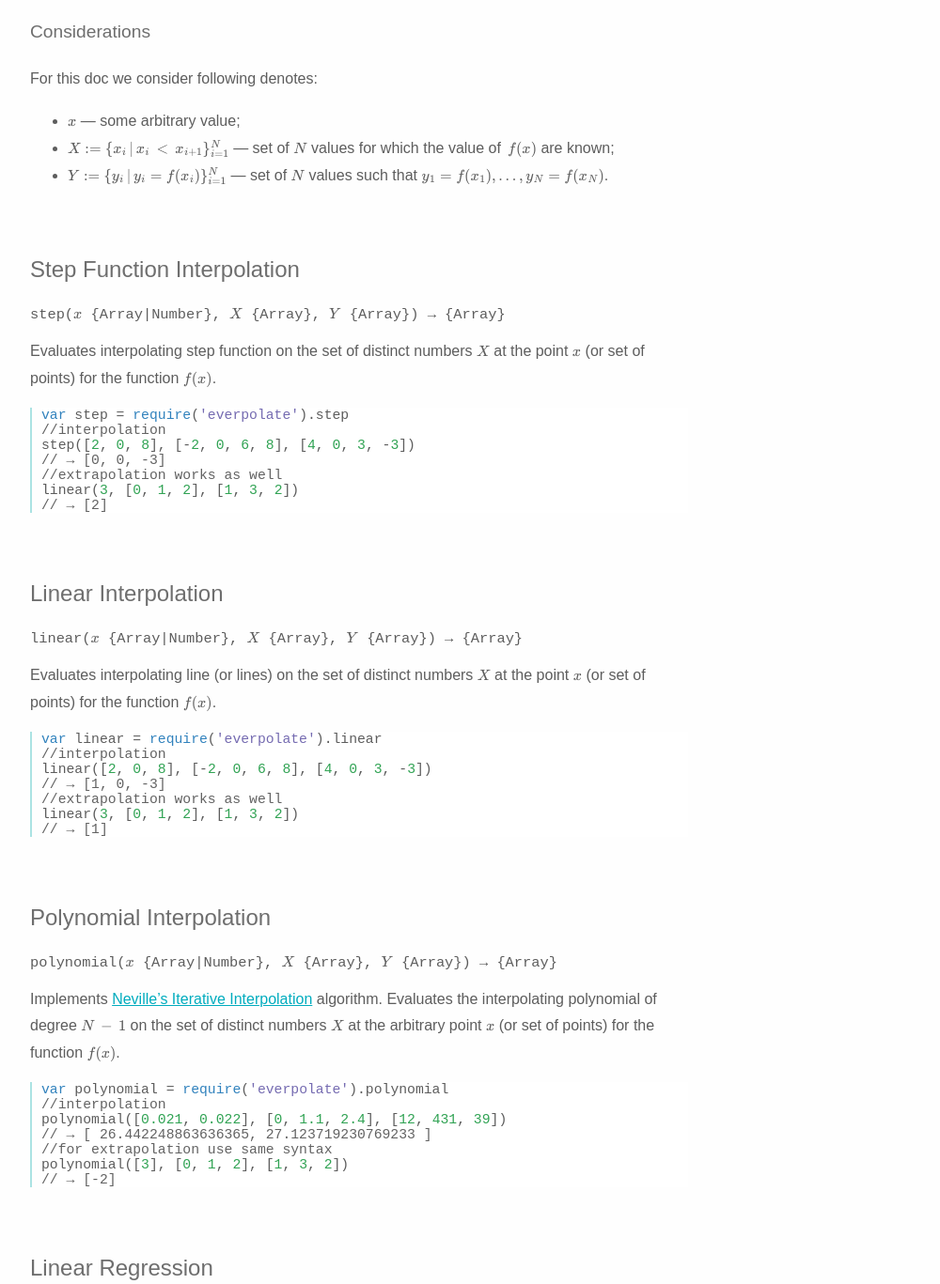
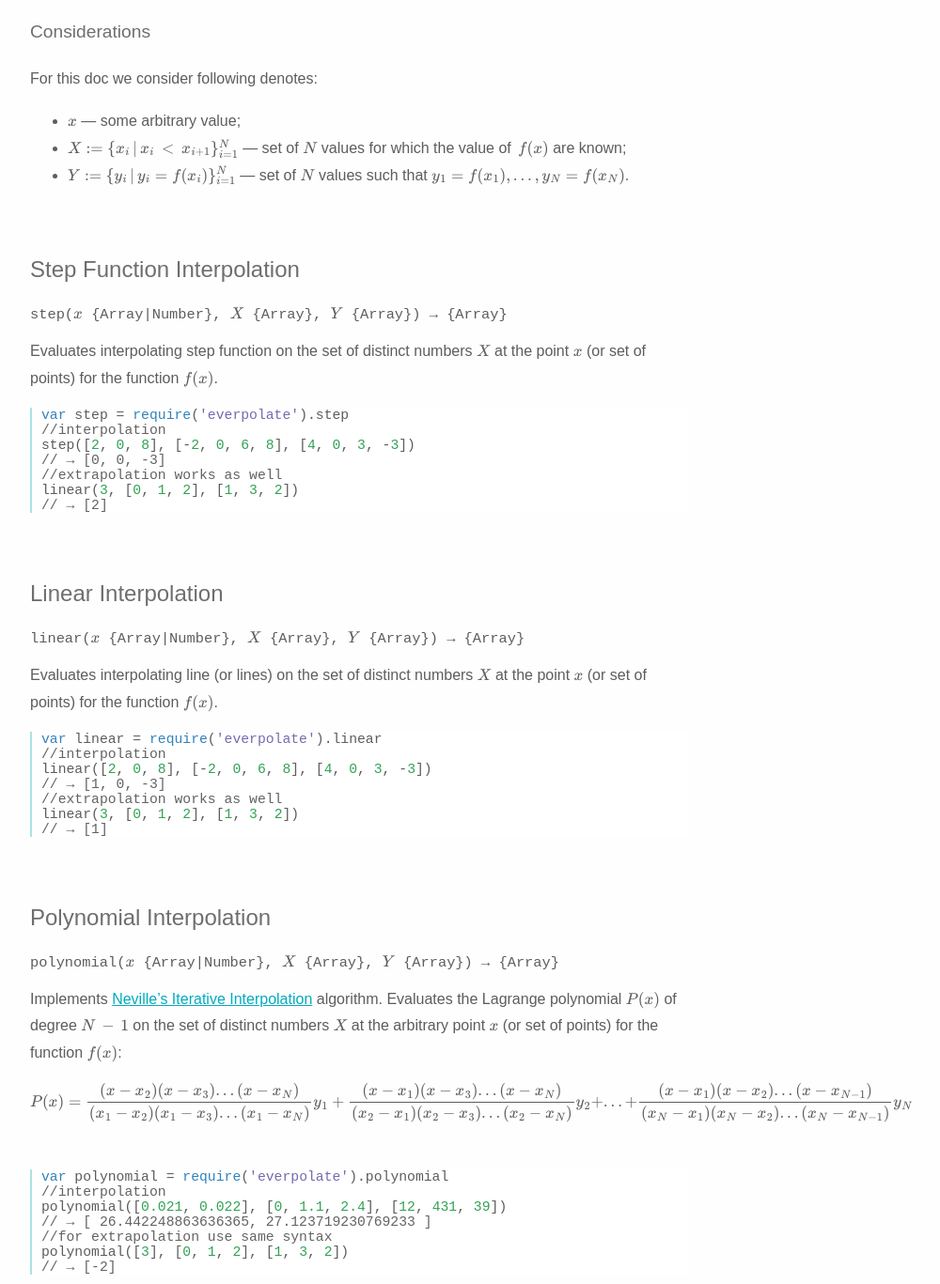
Before and after one commit to BorisChumichev/everpolate, a plain HTML site: page index.html in a window 1280 px wide. Shown: the part 1205-2572 px from the top of the page at 94% size, without its empty margins (258-1258 px from the left). Drawn offline with nearby package versions, Linux system fonts and the light colour scheme; some packages are replaced by stand-ins of ours; a web font is replaced by a local one.

Commit message:
Lagrange polynomial formula

```diff
--- a/index.html
+++ b/index.html
@@ -23,7 +23,7 @@
             extensions: ["tex2jax.js"],
             "HTML-CSS": {
                 preferredFont: "STIX",
-                scale: 85
+                scale: 90
             }
         });
     </script>
@@ -81,7 +81,9 @@ linear(3, [0, 1, 2], [1, 3, 2])
 // → [1]</code></pre>
     <h3><a name="poly"></a>Polynomial Interpolation</h3>
     <code>polynomial(</code>$x$<code> {Array|Number}, </code>$X$<code> {Array}, </code>$Y$<code> {Array}) → {Array}</code>
-    <p>Implements <a target="_blank" href="http://books.google.ru/books?id=CqPDAgAAQBAJ&lpg=PA259&dq=Neville%E2%80%99s%20Iterative%20Interpolation&hl=ru&pg=PA258#v=onepage&q=Neville%E2%80%99s%20Iterative%20Interpolation&f=false">Neville’s Iterative Interpolation</a> algorithm. Evaluates the interpolating polynomial of degree $N\,-\,1$ on the set of distinct numbers \( X \) at the arbitrary point $x$ (or set of points) for the function $f(x)$.</p>
+    <p>Implements <a target="_blank" href="http://books.google.ru/books?id=CqPDAgAAQBAJ&lpg=PA259&dq=Neville%E2%80%99s%20Iterative%20Interpolation&hl=ru&pg=PA258#v=onepage&q=Neville%E2%80%99s%20Iterative%20Interpolation&f=false">Neville’s Iterative Interpolation</a> algorithm. Evaluates the Lagrange polynomial $P(x)$ of degree $N\,-\,1$ on the set of distinct numbers \( X \) at the arbitrary point $x$ (or set of points) for the function $f(x)$:</p>
+    <p>$$ P(x) = \frac{(x-x_{2})(x-x_{3})...(x-x_{N})}{(x_{1}-x_{2})(x_{1}-x_{3})...(x_{1}-x_{N})}y_{1} + \frac{(x-x_{1})(x-x_{3})...(x-x_{N})}{(x_{2}-x_{1})(x_{2}-x_{3})...(x_{2}-x_{N})}y_{2} \\ + ... + \frac{(x-x_{1})(x-x_{2})...(x-x_{N-1})}{(x_{N}-x_{1})(x_{N}-x_{2})...(x_{N}-x_{N-1})}y_{N}$$</p>
+    <br/>
     <pre><code>var polynomial = require('everpolate').polynomial
 //interpolation
 polynomial([0.021, 0.022], [0, 1.1, 2.4], [12, 431, 39])
```
